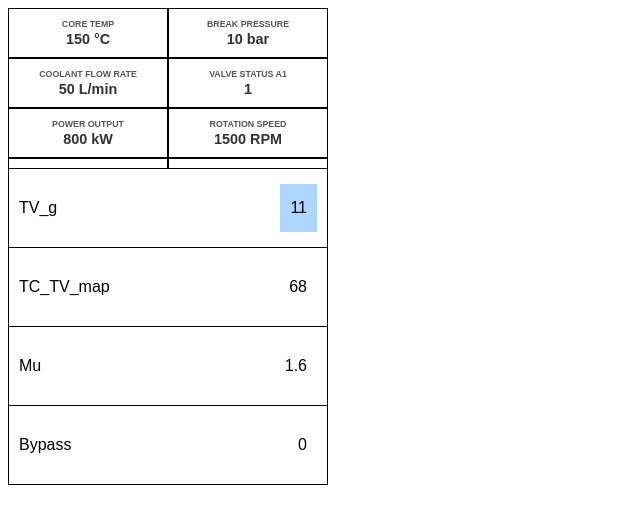
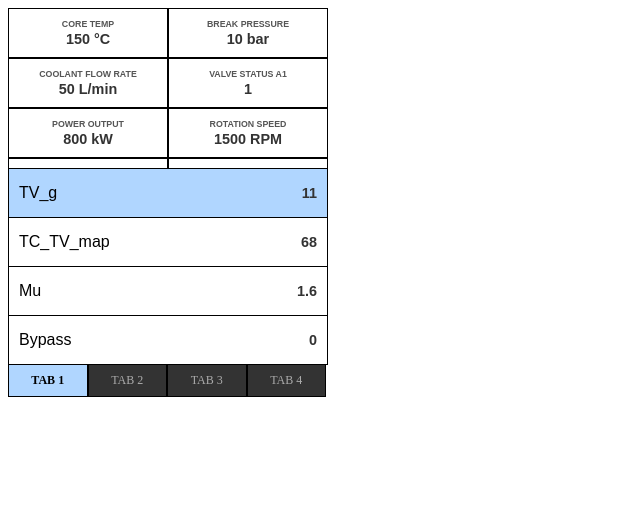
Before and after one commit to Foodiefarmer/racing-gui, a React (Vite) app: page / in a window 1280 px wide. Shown: the top 524 px of the page, without its empty margins (0-640 px from the left). Built offline with nearby package versions, Linux system fonts and the light colour scheme.

Commit message:
Working tabs

```diff
--- a/public/parameters.json
+++ b/public/parameters.json
@@ -70,6 +70,90 @@
         "value": 0
     },
     {
+        "id": 11,
+        "name": "Mode",
+        "unit": "",
+        "dataType": "numeric",
+        "value": 0
+    },
+    {
+        "id": 12,
+        "name": "Rgdis",
+        "unit": "",
+        "dataType": "numeric",
+        "value": 55
+    },
+    {
+        "id": 13,
+        "name": "Regagg",
+        "unit": "",
+        "dataType": "numeric",
+        "value": 0
+    },
+    {
+        "id": 14,
+        "name": "Plim",
+        "unit": "",
+        "dataType": "numeric",
+        "value": 80
+    },
+    {
+        "id": 15,
+        "name": "Plim_reg",
+        "unit": "",
+        "dataType": "numeric",
+        "value": 60
+    },
+    {
+        "id": 16,
+        "name": "Tmax",
+        "unit": "",
+        "dataType": "numeric",
+        "value": 26
+    },
+    {
+        "id": 17,
+        "name": "Tmax_reg",
+        "unit": "",
+        "dataType": "numeric",
+        "value": 20
+    },
+    {
+        "id": 18,
+        "name": "DRS_ON",
+        "unit": "",
+        "dataType": "numeric",
+        "value": 1
+    },
+    {
+        "id": 19,
+        "name": "Fans_on",
+        "unit": "",
+        "dataType": "numeric",
+        "value": 1
+    },
+    {
+        "id": 20,
+        "name": "FR_distr",
+        "unit": "",
+        "dataType": "numeric",
+        "value": 1
+    },
+    {
+        "id": 21,
+        "name": "Keuze_param1",
+        "unit": "",
+        "dataType": "numeric",
+        "value": 0
+    },
+    {
+        "id": 22,
+        "name": "Keuze_param2",
+        "unit": "",
+        "dataType": "numeric",
+        "value": 0
+    },
+    {
         "page": 1
     },
     {
--- a/src/App.jsx
+++ b/src/App.jsx
@@ -1,14 +1,72 @@
-import React from "react";
+import React, { useEffect, useState } from "react";
 import "./App.css";
 import ParameterDisplay from "./ParameterDisplayRows";
 import LiveBlocks from "./LiveDisplayBlocks";
 
+const TAB_CONFIG = [
+  { id: 0, title: "Tab 1", params: [
+    { label: "TV_g", key: "TV_g" },
+    { label: "TC_TV_map", key: "TC_TV_map" },
+    { label: "Mu", key: "Mu" },
+    { label: "Bypass", key: "Bypass" }
+  ]},
+  { id: 1, title: "Tab 2", params: [
+    { label: "Mode", key: "Mode" },
+    { label: "Rgdis", key: "Rgdis" },
+    { label: "Regagg", key: "Regagg" },
+    { label: "Plim", key: "Plim" }
+  ]},
+  { id: 2, title: "Tab 3", params: [
+    { label: "Plim_reg", key: "Plim_reg" },
+    { label: "Tmax", key: "Tmax" },
+    { label: "Tmax_reg", key: "Tmax_reg" },
+    { label: "DRS_ON", key: "DRS_ON" }
+  ]},
+  { id: 3, title: "Tab 4", params: [
+    { label: "Fans_on", key: "Fans_on" },
+    { label: "FR_distr", key: "FR_distr" },
+    { label: "Keuze 1", key: "Keuze_param1" },
+    { label: "Keuze 2", key: "Keuze_param2" }
+  ]}
+]
+
 function App() {
+  const [activeTab, setActiveTab] = useState(0);
+
+  useEffect(() => {
+    const handleKeyDown = (event) => {
+      const key = event.key.toLowerCase();
+      if (key === "d") {
+        setActiveTab((prev) => (prev + 1) % TAB_CONFIG.length);
+      } else if (key === "a") {
+        setActiveTab((prev) => (prev - 1 + TAB_CONFIG.length) % TAB_CONFIG.length);
+      }
+    };
+
+    window.addEventListener("keydown", handleKeyDown);
+    return () => window.removeEventListener("keydown", handleKeyDown);
+  }, []);
+
   return (
     <div className="App-container">
       <LiveBlocks></LiveBlocks>
-      <ParameterDisplay />
+
+      <ParameterDisplay
+        parameters={TAB_CONFIG[activeTab].params}
+        isActive={true}
+      />
+
+      <div className="tab-bar">
+        {TAB_CONFIG.map((tab, index) => (
+          <div
+            key={tab.id}
+            className={`tab-item ${activeTab === index ? "active" : ""}`}
+          >
+            {tab.title}
+          </div>
+        ))}
+      </div>
     </div>
-  )
+  );
 }
 export default App;
--- a/src/DisplayRows.css
+++ b/src/DisplayRows.css
@@ -48,3 +48,27 @@
   color: black;
   font-weight: bold;
 }*/
+
+.tab-bar {
+  display: flex;
+  width: 100%;
+  max-width: 318px;
+  background-color: #333;
+  margin-top: -1px;
+}
+
+.tab-item {
+  flex: 1;
+  text-align: center;
+  padding: 8px 0;
+  font-size: 12px;
+  color: #aaa;
+  border: 1px solid #000;
+  text-transform: uppercase;
+}
+
+.tab-item.active {
+  background-color: #b0d6ff;
+  color: black;
+  font-weight: bold;
+}
--- a/src/ParameterDisplayRows.jsx
+++ b/src/ParameterDisplayRows.jsx
@@ -1,7 +1,7 @@
 import React, { useState, useEffect, useCallback } from "react";
 import "./DisplayRows.css";
 
-const ParameterDisplay = () => {
+const ParameterDisplay = ({ parameters, isActive}) => {
   const UPDATE_INTERVAL_MS = 200;
 
   // State to hold the live data for the parameters
@@ -10,13 +10,6 @@ const ParameterDisplay = () => {
   const [error, setError] = useState(null);
 
   const [activeIndex, setActiveIndex] =useState(0);
-
-  const allParameters = [
-    { label: "TV_g", key : "TV_g" },
-    { label: "TC_TV_map", key: "TC_TV_map" },
-    { label: "Mu", key: "Mu" },
-    { label: "Bypass", key: "Bypass" }
-  ];
 
   // Function to fetch data and convert the array to an object
   const fetchParameters = useCallback(async () => {
@@ -47,17 +40,19 @@ const ParameterDisplay = () => {
 
   //Event listener for the focus
   useEffect(() => {
+    if (!isActive) return;
+
     const handleKeyDown = (event) => {
       if (event.key === "ArrowDown") {
-        setActiveIndex((prev) => (prev + 1) % allParameters.length);
+        setActiveIndex((prev) => (prev + 1) % parameters.length);
       } else if (event.key === "ArrowUp") {
-        setActiveIndex((prev) => (prev - 1 + allParameters.length) % allParameters.length);
+        setActiveIndex((prev) => (prev - 1 + parameters.length) % parameters.length);
       }
     };
 
     window.addEventListener("keydown", handleKeyDown);
     return () => window.removeEventListener("keydown", handleKeyDown);
-  }, [allParameters.length]);
+  }, [parameters.length, isActive]);
 
   // Handle Polling
   useEffect(() => {
@@ -73,24 +68,25 @@ const ParameterDisplay = () => {
     if (error) return <div className="error">Error: {error}</div>
 
     return (
-    <div className="parameter-list-container">
-      {allParameters.map((param, index) => {
-        // Look up the value from the live state using the key
+      <div className="parameter-list-container">
+        {parameters.map((param, index) => {
         const displayValue = data[param.key] !== undefined ? data[param.key] : "---";
-
-        const isFocused = index ===activeIndex
+        const isFocused = index === activeIndex;
 
         return (
-          <div key={param.key} className="parameter-row">
+          <div
+            key={param.key}
+            className={`parameter-row ${isFocused ? "focused" : ""}`} // Schoner dan je oude versie
+          >
             <div className="parameter-label">{param.label}</div>
-            <div className={"parameter-row" + (isFocused ? " focused" : "")}>
-                {isLoading && displayValue === "---" ? "Loading..." : displayValue}
+            <div className="parameter-value">
+              {isLoading && displayValue === "---" ? "Loading..." : displayValue}
             </div>
           </div>
         );
-      })}
-    </div>
-  );
+        })}
+      </div>
+    );
 }
 
 export default ParameterDisplay;
```
